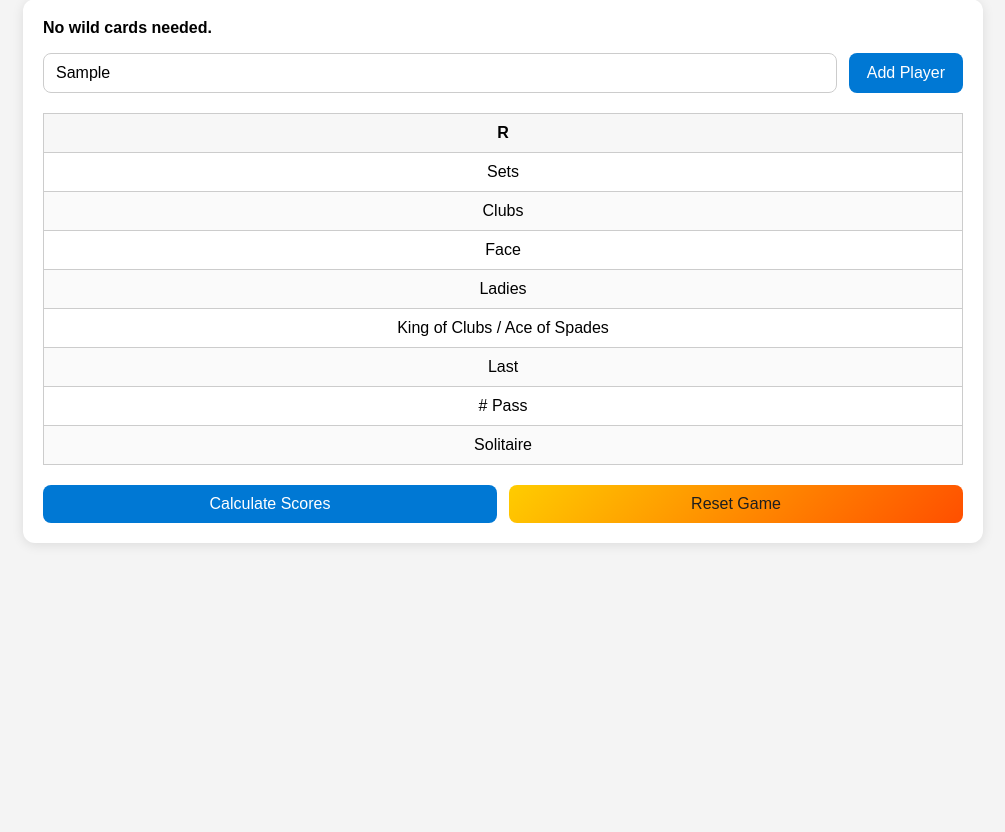
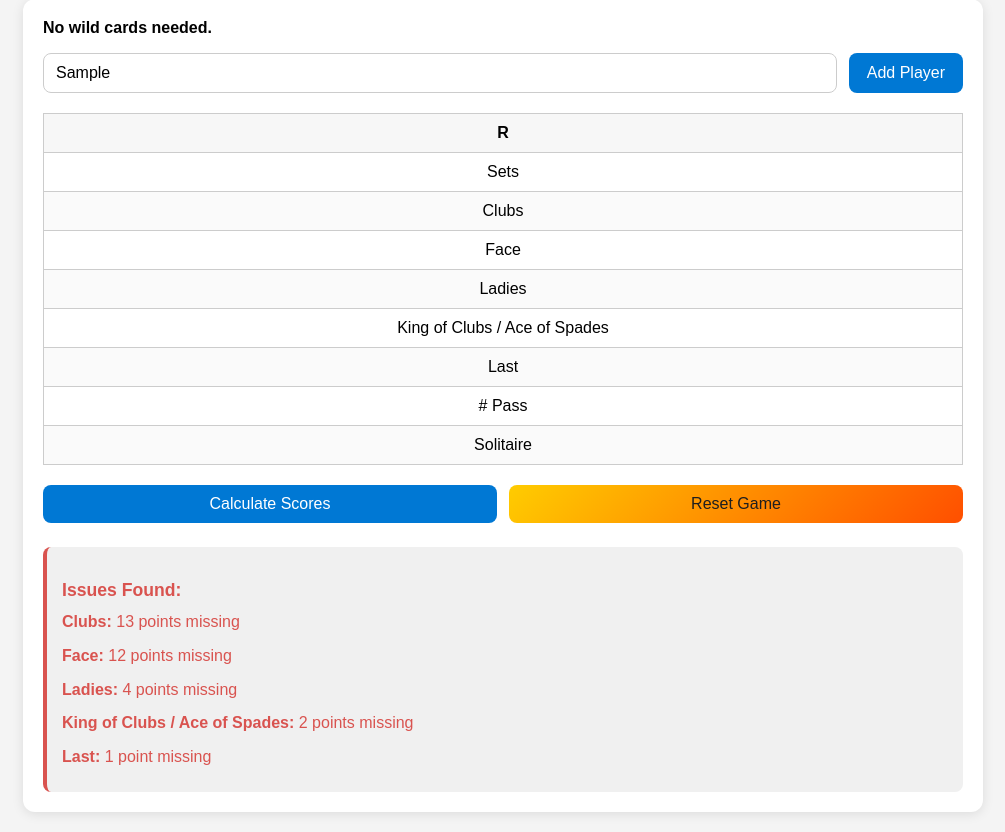
Before and after one commit to sadfaceman/CardScorer, a plain HTML site: page index.html in a window 1280 px wide. Both pictures are taken after typing "Sample" into the empty fields and a click on the button "Calculate Scores". Shown: the part 78-910 px from the top of the page, without its empty margins (137-1142 px from the left). Before the commit the page ends 800 px from the top, so only its background shows below. Drawn offline with Linux system fonts and the light colour scheme.

Commit message:
Deploying to gh-pages from @ sadfaceman/CardScorer@15f9133e182624aec40806f79e6619b3aa57b638 🚀

```diff
--- a/index.html
+++ b/index.html
@@ -29,6 +29,7 @@
         <button id="calculate-button" type="button">Calculate Scores</button>
         <button id="reset-button" type="button">Reset Game</button>
       </div>
+      <div id="missing-points-display" style="margin-top: 1.5em"></div>
     </div>
     <script type="module" src="main.js?v=1"></script>
   </body>
--- a/score/index.js
+++ b/score/index.js
@@ -53,3 +53,25 @@ export function getMaxPoints(roundIdx, playerCount) {
             return Infinity;
     }
 }
+export function getMissingPoints(roundIdx, roundSum, playerCount) {
+    const maxPoints = getMaxPoints(roundIdx, playerCount);
+    if (maxPoints === Infinity) {
+        return 0;
+    }
+    return Math.max(0, maxPoints - roundSum);
+}
+export function hasDuplicateFinishOrder(players) {
+    const finishOrderValues = players.map((p) => p.scores[7] || 0);
+    const seen = new Set();
+    const duplicates = new Set();
+    for (const value of finishOrderValues) {
+        if (seen.has(value)) {
+            duplicates.add(value);
+        }
+        seen.add(value);
+    }
+    return {
+        hasDuplicates: duplicates.size > 0,
+        duplicateValues: Array.from(duplicates).sort((a, b) => a - b),
+    };
+}
--- a/styles.css
+++ b/styles.css
@@ -169,3 +169,20 @@ h1 {
     padding: 10px;
   }
 }
+
+#missing-points-display {
+  background: #f0f0f0;
+  padding: 15px;
+  border-radius: 8px;
+  border-left: 4px solid #d9534f;
+}
+
+#missing-points-display h3 {
+  color: #d9534f;
+  font-size: 1.1rem;
+}
+
+#missing-points-display p {
+  color: #555;
+  line-height: 1.6;
+}
--- a/ui/events.js
+++ b/ui/events.js
@@ -1,5 +1,5 @@
 import { players, createPlayer } from "../state/index.js";
-import { updateHeader, updateScoreboard, updateWildCardDisplay } from "./render.js";
+import { updateHeader, updateScoreboard, updateWildCardDisplay, displayMissingPoints, } from "./render.js";
 import { saveState, clearStoredState } from "../state/storage.js";
 const playerForm = document.getElementById("player-form");
 const playerInput = document.getElementById("player-input");
@@ -53,6 +53,7 @@ export function setupEventListeners() {
     if (calculateButton) {
         calculateButton.addEventListener("click", () => {
             updateScoreboard();
+            displayMissingPoints();
         });
     }
     if (resetButton) {
--- a/ui/render.js
+++ b/ui/render.js
@@ -1,5 +1,5 @@
 import { players, roundTypes } from "../state/index.js";
-import { calculateScore, getMaxPoints, getWildCardCount } from "../score/index.js";
+import { calculateScore, getMaxPoints, getWildCardCount, getMissingPoints, hasDuplicateFinishOrder, } from "../score/index.js";
 import { ROUND_LABELS } from "./constants.js";
 const headerRow = document.getElementById("header-row");
 const scoreRows = document.getElementById("score-rows");
@@ -64,3 +64,42 @@ export function updateScoreboard() {
         scoreRows.appendChild(totalRow);
     }
 }
+export function displayMissingPoints() {
+    const container = document.getElementById("missing-points-display");
+    if (!container) {
+        return;
+    }
+    container.innerHTML = "";
+    let hasMissingPoints = false;
+    // Check for missing points in each round
+    for (let r = 0; r < roundTypes.length; r++) {
+        const roundSum = players.reduce((sum, p) => sum + (p.scores[r] || 0), 0);
+        const missingPoints = getMissingPoints(r, roundSum, players.length);
+        if (missingPoints > 0) {
+            hasMissingPoints = true;
+            const roundType = roundTypes[r] || "";
+            const roundLabel = ROUND_LABELS[roundType] || `Round ${r + 1}`;
+            const p = document.createElement("p");
+            p.innerHTML = `<strong>${roundLabel}:</strong> ${missingPoints} point${missingPoints > 1 ? "s" : ""} missing`;
+            p.style.margin = "0.5em 0";
+            p.style.color = "#d9534f";
+            container.appendChild(p);
+        }
+    }
+    // Check for duplicate finish order values
+    const { hasDuplicates, duplicateValues } = hasDuplicateFinishOrder(players);
+    if (hasDuplicates) {
+        hasMissingPoints = true;
+        const p = document.createElement("p");
+        p.innerHTML = `<strong>Finish Order:</strong> Duplicate values not allowed (${duplicateValues.join(", ")})`;
+        p.style.margin = "0.5em 0";
+        p.style.color = "#d9534f";
+        container.appendChild(p);
+    }
+    if (hasMissingPoints) {
+        const header = document.createElement("h3");
+        header.textContent = "Issues Found:";
+        header.style.margin = "1em 0 0.5em 0";
+        container.insertBefore(header, container.firstChild);
+    }
+}
```
